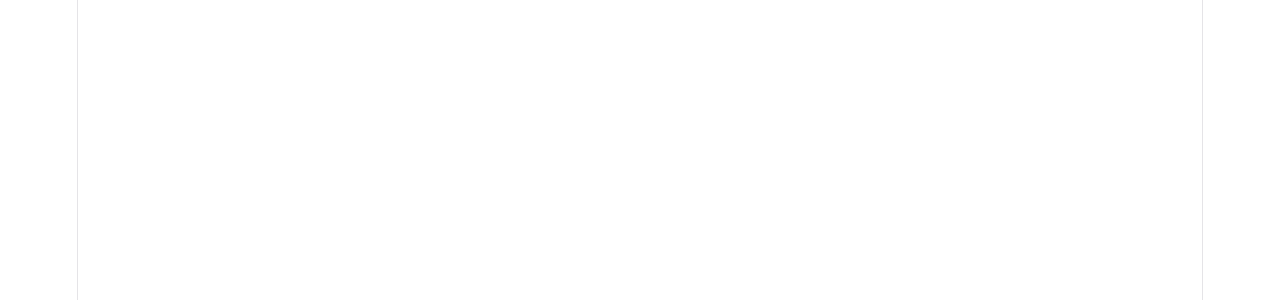
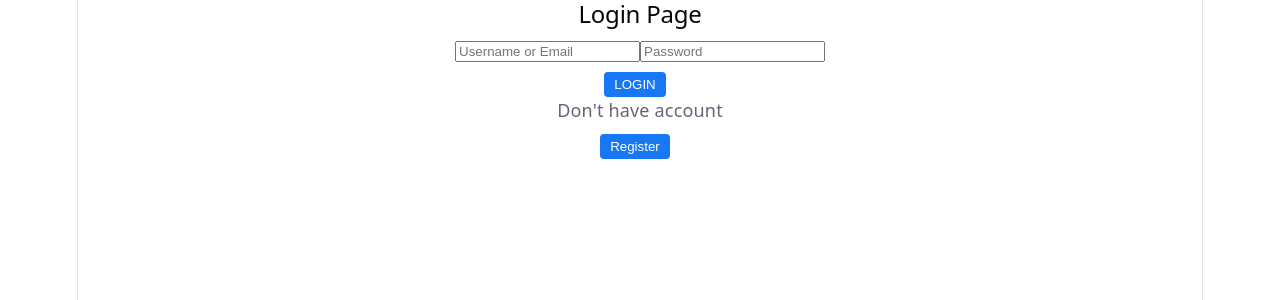
Before and after one commit to sprakhar639/Chattrix, a React app in the folder frontend/: page /login in a window 1280 px wide. Before the commit this address had no page. Shown: the top 300 px of the page. Built offline with nearby package versions, Linux system fonts and the light colour scheme; the HTML template or start-up script is replaced by a standard one.

Commit message:
Implemented login page and its logic

```diff
--- a/frontend/src/App.css
+++ b/frontend/src/App.css
@@ -1,184 +1,22 @@
-.counter {
-  font-size: 16px;
+.register-btn {
+  background-color: #1877f2;
+  color: white;
+  margin-top: 10px;
+  margin-right: 10px;
+  border: none;
   padding: 5px 10px;
-  border-radius: 5px;
-  color: var(--accent);
-  background: var(--accent-bg);
-  border: 2px solid transparent;
-  transition: border-color 0.3s;
-  margin-bottom: 24px;
-
-  &:hover {
-    border-color: var(--accent-border);
-  }
-  &:focus-visible {
-    outline: 2px solid var(--accent);
-    outline-offset: 2px;
-  }
+  border-radius: 4px;
+  cursor: pointer;
 }
 
-.hero {
-  position: relative;
 
-  .base,
-  .framework,
-  .vite {
-    inset-inline: 0;
-    margin: 0 auto;
-  }
-
-  .base {
-    width: 170px;
-    position: relative;
-    z-index: 0;
-  }
-
-  .framework,
-  .vite {
-    position: absolute;
-  }
-
-  .framework {
-    z-index: 1;
-    top: 34px;
-    height: 28px;
-    transform: perspective(2000px) rotateZ(300deg) rotateX(44deg) rotateY(39deg)
-      scale(1.4);
-  }
-
-  .vite {
-    z-index: 0;
-    top: 107px;
-    height: 26px;
-    width: auto;
-    transform: perspective(2000px) rotateZ(300deg) rotateX(40deg) rotateY(39deg)
-      scale(0.8);
-  }
+.login-btn {
+  background-color: #1877f2;
+  color: white;
+  margin-top: 10px;
+  margin-right: 10px;
+  border: none;
+  padding: 5px 10px;
+  border-radius: 4px;
+  cursor: pointer;
 }
-
-#center {
-  display: flex;
-  flex-direction: column;
-  gap: 25px;
-  place-content: center;
-  place-items: center;
-  flex-grow: 1;
-
-  @media (max-width: 1024px) {
-    padding: 32px 20px 24px;
-    gap: 18px;
-  }
-}
-
-#next-steps {
-  display: flex;
-  border-top: 1px solid var(--border);
-  text-align: left;
-
-  & > div {
-    flex: 1 1 0;
-    padding: 32px;
-    @media (max-width: 1024px) {
-      padding: 24px 20px;
-    }
-  }
-
-  .icon {
-    margin-bottom: 16px;
-    width: 22px;
-    height: 22px;
-  }
-
-  @media (max-width: 1024px) {
-    flex-direction: column;
-    text-align: center;
-  }
-}
-
-#docs {
-  border-right: 1px solid var(--border);
-
-  @media (max-width: 1024px) {
-    border-right: none;
-    border-bottom: 1px solid var(--border);
-  }
-}
-
-#next-steps ul {
-  list-style: none;
-  padding: 0;
-  display: flex;
-  gap: 8px;
-  margin: 32px 0 0;
-
-  .logo {
-    height: 18px;
-  }
-
-  a {
-    color: var(--text-h);
-    font-size: 16px;
-    border-radius: 6px;
-    background: var(--social-bg);
-    display: flex;
-    padding: 6px 12px;
-    align-items: center;
-    gap: 8px;
-    text-decoration: none;
-    transition: box-shadow 0.3s;
-
-    &:hover {
-      box-shadow: var(--shadow);
-    }
-    .button-icon {
-      height: 18px;
-      width: 18px;
-    }
-  }
-
-  @media (max-width: 1024px) {
-    margin-top: 20px;
-    flex-wrap: wrap;
-    justify-content: center;
-
-    li {
-      flex: 1 1 calc(50% - 8px);
-    }
-
-    a {
-      width: 100%;
-      justify-content: center;
-      box-sizing: border-box;
-    }
-  }
-}
-
-#spacer {
-  height: 88px;
-  border-top: 1px solid var(--border);
-  @media (max-width: 1024px) {
-    height: 48px;
-  }
-}
-
-.ticks {
-  position: relative;
-  width: 100%;
-
-  &::before,
-  &::after {
-    content: '';
-    position: absolute;
-    top: -4.5px;
-    border: 5px solid transparent;
-  }
-
-  &::before {
-    left: 0;
-    border-left-color: var(--border);
-  }
-  &::after {
-    right: 0;
-    border-right-color: var(--border);
-  }
-}
--- a/frontend/src/App.jsx
+++ b/frontend/src/App.jsx
@@ -1,11 +1,13 @@
 import {BrowserRouter,Routes,Route} from 'react-router-dom'
 import Register from './pages/register'
+import Login from './pages/login'
 
 function App() {
   return (
     <BrowserRouter>
       <Routes>
         <Route path="/register" element={<Register/>} />
+        <Route path="/login"  element={<Login/>}/>
       </Routes>
     </BrowserRouter>
   );
--- /dev/null
+++ b/frontend/src/pages/login.jsx
@@ -0,0 +1,49 @@
+import { useState } from "react";
+import {Link,useNavigate} from 'react-router-dom'
+import api from '../api/axios'
+
+function login() {
+    const navigate=useNavigate()
+  const [identifier, setIdentifier] = useState("");
+  const [password, setPassword] = useState("");
+
+  const handlelogin = async (event) => {
+    event.preventDefault();
+    try {
+      const data = identifier.includes("@")
+        ? { email: identifier, password }
+        : { username: identifier, password };
+      const response = await api.post("/auth/login", data);
+      alert("Logged in successfully");
+    } catch (error) {
+      console.error(error);
+    }
+  };
+
+  return (
+    <div>
+      <h2>Login Page</h2>
+      <form onSubmit={handlelogin}>
+        <input
+          type="text"
+          placeholder="Username or Email"
+          value={identifier}
+          onChange={(e) => setIdentifier(e.target.value)}
+        />
+
+        <input
+          type="text"
+          placeholder="Password"
+          value={password}
+          onChange={(e) => setPassword(e.target.value)}
+        />
+        <br></br>
+        <button className="login-btn"  type="submit">LOGIN</button>
+        <p>Don't have account<br/><button className="register-btn" onClick={()=>navigate("/register")}>Register</button> </p>
+
+      </form>
+    </div>
+  );
+}
+
+export default login;
--- a/frontend/src/pages/register.jsx
+++ b/frontend/src/pages/register.jsx
@@ -1,7 +1,10 @@
 import { useState } from "react";
+import { Link,useNavigate } from "react-router-dom";
 import api from "../api/axios";
+import "../App.css";
 
 function register() {
+  const navigate=useNavigate()
   const [username, setUsername] = useState("");
   const [email, setEmail] = useState("");
   const [password, setPassword] = useState("");
@@ -43,8 +46,11 @@
           value={password}
           onChange={(e) => setPassword(e.target.value)}
         />
-
-        <button type="submit">Register</button>
+        <br/>
+        <button className="register-btn" type="submit">
+          Submit
+        </button>
+        <button className="login-btn" onClick={() => navigate("/login")}>Login</button>
       </form>
     </div>
   );
```
